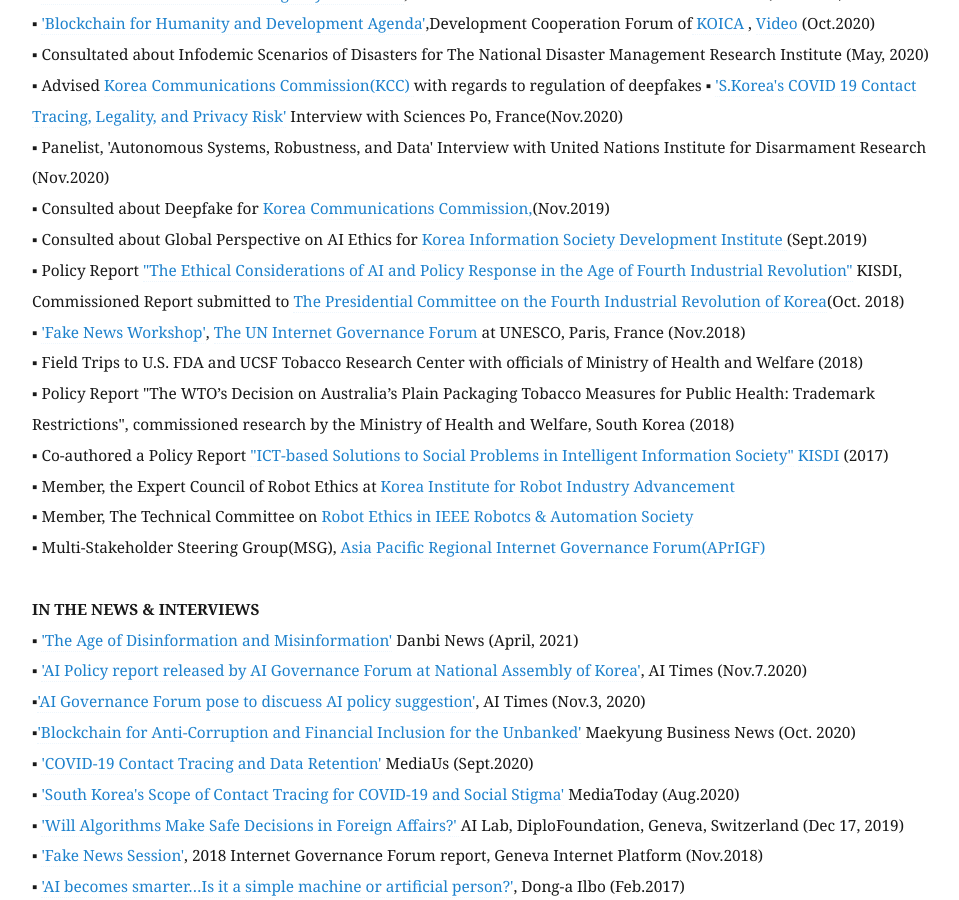
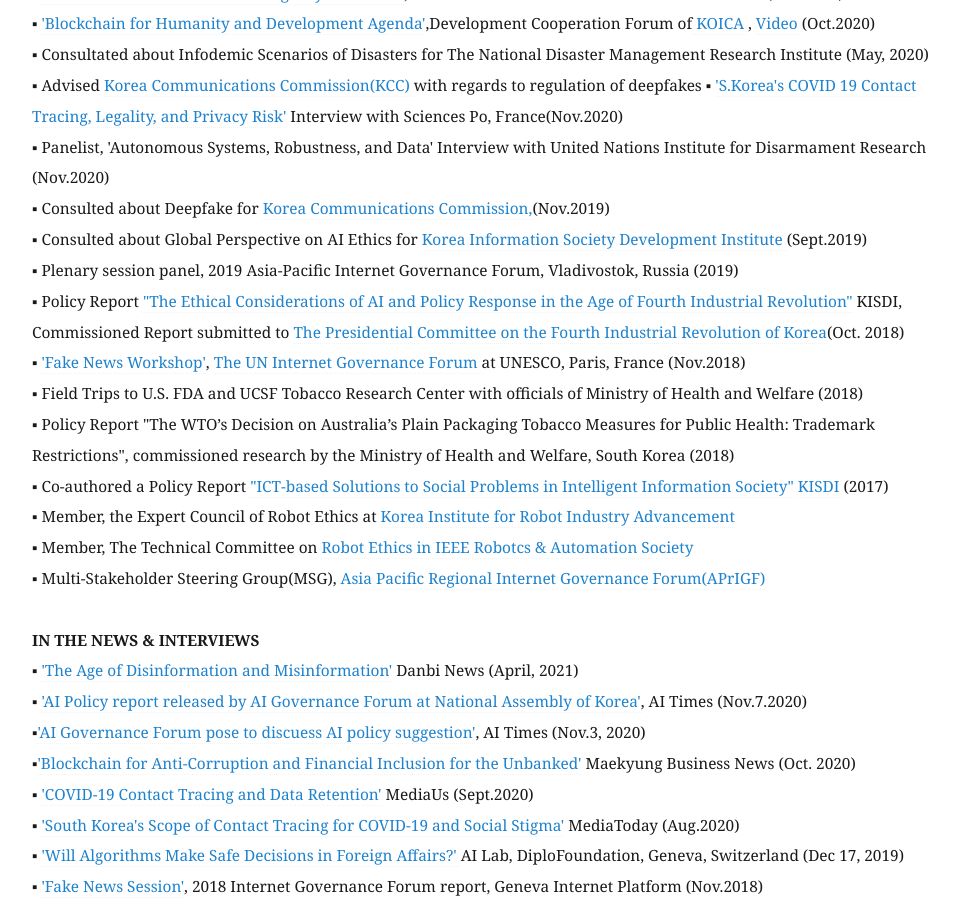
Before and after one commit to eunchangchoi/eunchangchoi.github.io, a Jekyll site: the page built from index.md, in a window 1280 px wide and 900 px high, scrolled down 5009 px. Shown: the whole window, without its empty margins (68-1027 px from the left). Built offline with Jekyll 4.4.1, drawn with Linux system fonts in a browser that asks for light colours.

Commit message:
Update index.md

```diff
--- a/index.md
+++ b/index.md
@@ -123,6 +123,7 @@
 ▪ Panelist, 'Autonomous Systems, Robustness, and Data' Interview with United Nations Institute for Disarmament Research (Nov.2020)<br>
 ▪ Consulted about Deepfake for <a href="https://https://www.kcc.go.kr/user/ehpMain.do"> Korea Communications Commission,</a>(Nov.2019)<br>
 ▪ Consulted about Global Perspective on AI Ethics for <a href="https://www.kisdi.re.kr/"> Korea Information Society Development Institute </a>(Sept.2019)<br>
+▪ Plenary session panel, 2019 Asia-Pacific Internet Governance Forum, Vladivostok, Russia (2019)<br>
 ▪ Policy Report <a href="https://bit.ly/3qgZ63S">"The Ethical Considerations of AI and Policy Response in the Age of Fourth Industrial Revolution"</a> KISDI, Commissioned Report submitted to <a href="https://www.4th-ir.go.kr/home/en/">The Presidential Committee on the Fourth Industrial Revolution of Korea</a>(Oct. 2018) <br>
 ▪ <a href="https://www.youtube.com/watch?v=quo1DLyitf8&feature=youtu.be&t=1004">'Fake News Workshop'</a>, <a href="https://igf2018.fr/"> The UN Internet Governance Forum </a> at UNESCO, Paris, France (Nov.2018) <br>
 ▪ Field Trips to U.S. FDA and UCSF Tobacco Research Center with officials of Ministry of Health and Welfare (2018) <br>
```
